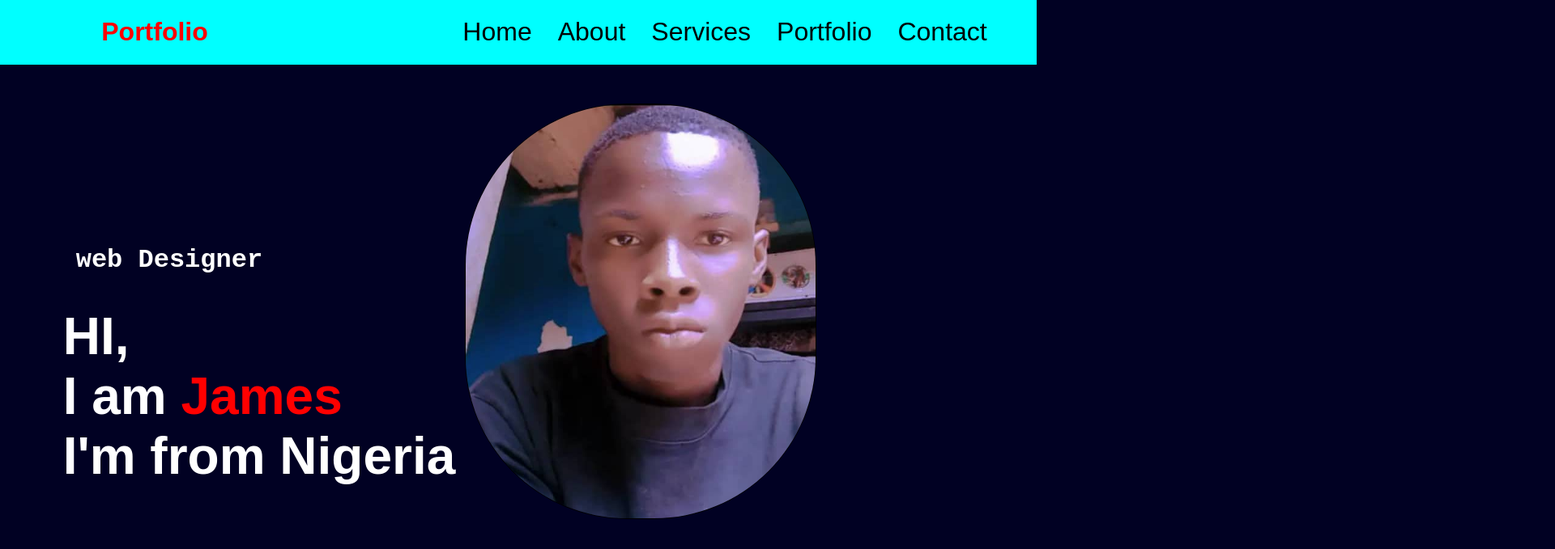
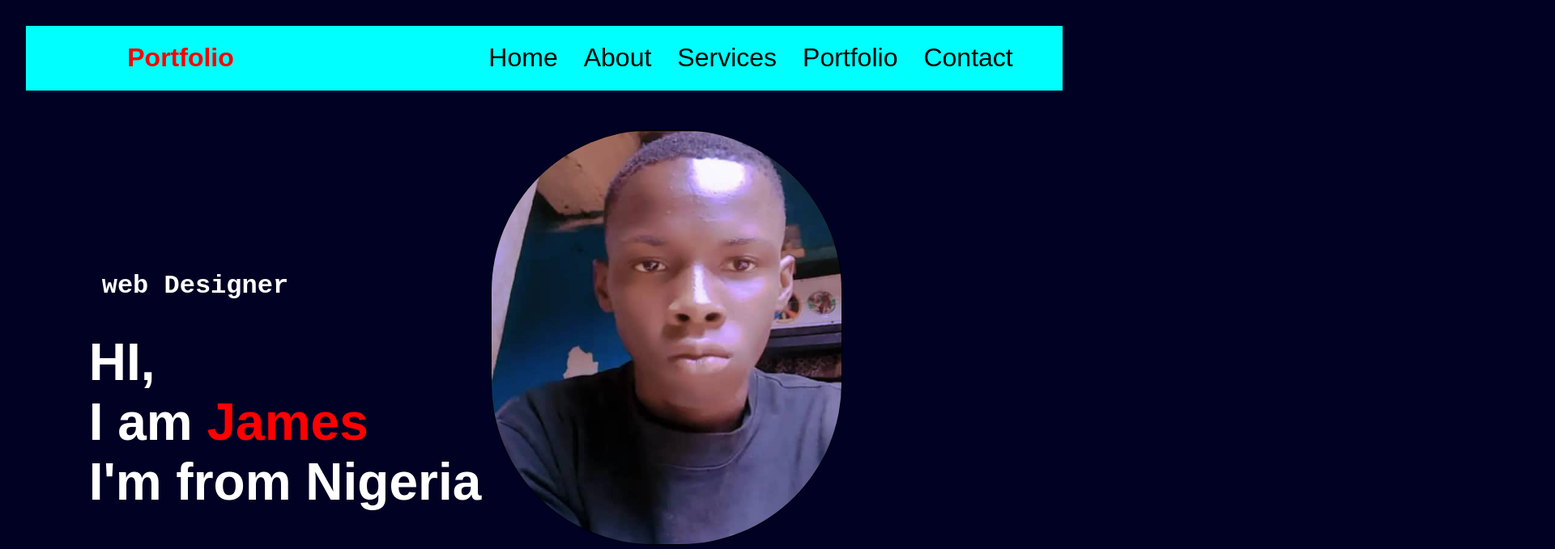
Before and after one commit to James-cobweb/project, a plain HTML site: page index.html in a window 1280 px wide. Shown: the top 679 px of the page at 81% size, 1920 px wide, since content can reach past the window. Drawn offline with nearby package versions, Linux system fonts and the light colour scheme.

Commit message:
second changes

```diff
--- a/style.css
+++ b/style.css
@@ -1,7 +1,7 @@
 
 body{
     margin: 0;
-    padding: 0;
+    padding: 2rem;
     box-sizing: border-box;
     text-decoration: none;
     background:#010123 ;
@@ -14,7 +14,6 @@ body{
 html{
     scroll-behavior: smooth;
     overflow: none;
-    width: 62.5%;
     height: 100%;
 }
 .header{
@@ -500,9 +499,7 @@ html{
 /* Ensure that the nav is hidden initially */
 .header .nav {
     display: none; /* Hidden by default */
-    position: absolute;
     top: 0;
-    left: 0;
     /* color: white; */
     font-size: 2rem;
     width: 100%;
```
